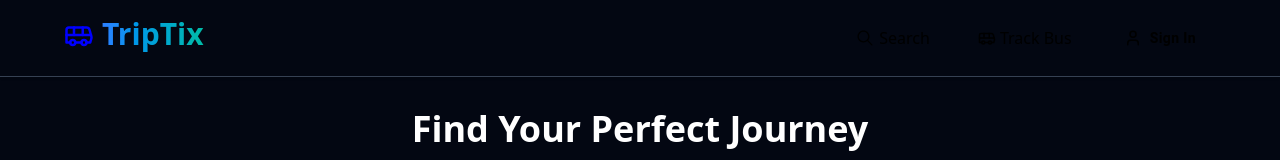
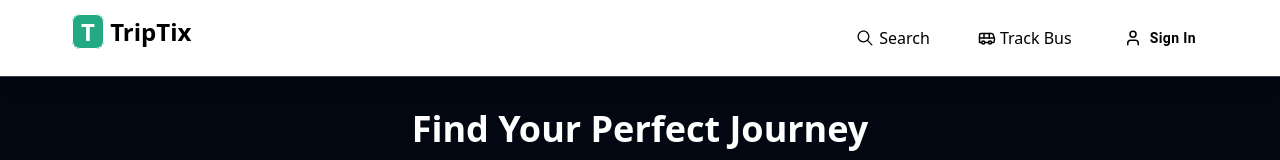
Before and after one commit to Chandrashekher1/TripTix, a React (Vite) app: page / in a window 1280 px wide. Shown: the top 160 px of the page. Built offline with nearby package versions, Linux system fonts and the light colour scheme; no server answers.

Commit message:
style: change header bg and logo

```diff
--- a/src/components/Header.jsx
+++ b/src/components/Header.jsx
@@ -8,10 +8,9 @@ const Header = () => {
   const navigate = useNavigate()
 
   return (
-    <div className='flex justify-between border-b border-b-gray-700 sticky top-0 shadow px-4 md:px-16 py-4 bg-gray-950 z-10'>
+    <div className='flex justify-between border-b border-b-gray-700 sticky top-0 shadow-lg px-4 md:px-16 py-4 bg-white  z-10'>
         <div className='flex cursor-pointer' onClick={() =>navigate('/') }>
-            <LuBus style={{color: 'blue' , fontSize:'30px' , marginTop:'4'}}/>
-            <h1 className='font-bold text-2xl md:text-3xl btn-secondary mx-1 md:mx-2'>TripTix</h1>
+            <h1 className='font-bold text-2xl md:text-2xl  mx-1 md:mx-2 text-black'> <span className='border rounded-lg text-white bg-[#23a983] px-2'>T</span> TripTix</h1>
         </div>
         <div className=''>
             <Navbar/>
```
